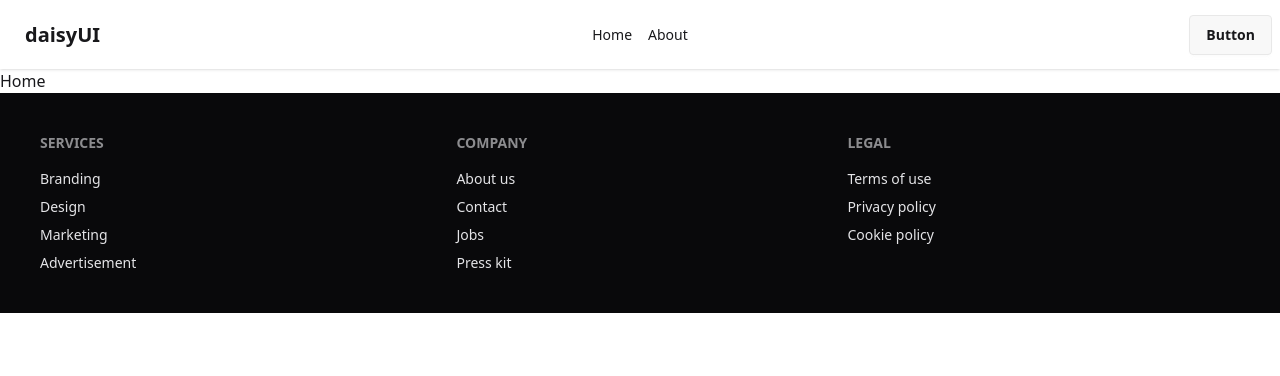
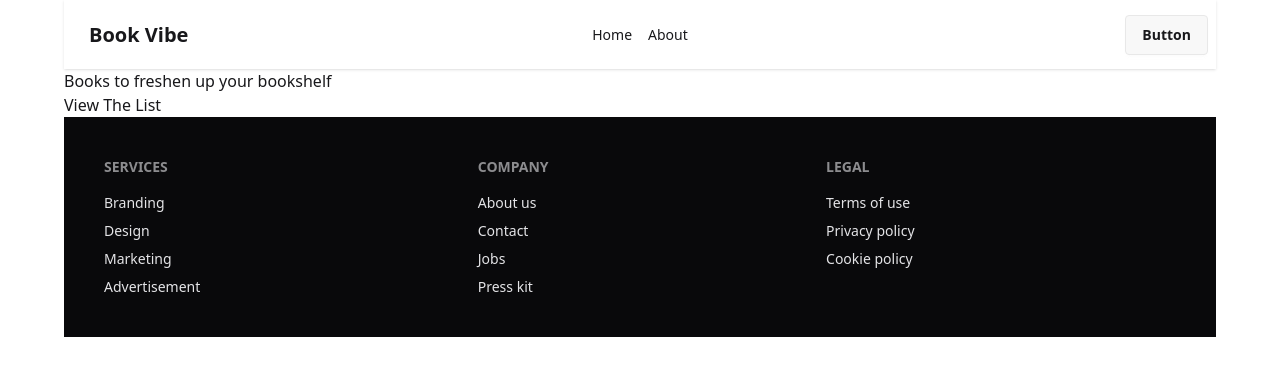
Before and after one commit to Jony2697/book-vibe, a React (Vite) app: page / in a window 1280 px wide. Shown: the top 376 px of the page. Built offline with nearby package versions, Linux system fonts and the light colour scheme.

Commit message:
assets added

```diff
--- /dev/null
+++ b/src/components/Banner/Banner.jsx
@@ -0,0 +1,17 @@
+import React from 'react';
+
+const Banner = () => {
+    return (
+        <div>
+            <div>
+                <h2>Books to freshen up your bookshelf</h2>
+                <button>View The List</button>
+            </div>
+            <div>
+
+            </div>
+        </div>
+    );
+};
+
+export default Banner;
--- a/src/components/Header/Navbar.jsx
+++ b/src/components/Header/Navbar.jsx
@@ -22,7 +22,7 @@ const Navbar = () => {
                         }
                     </ul>
                 </div>
-                <a className="btn btn-ghost text-xl">daisyUI</a>
+                <a className="btn btn-ghost text-xl">Book Vibe</a>
             </div>
             <div className="navbar-center hidden lg:flex">
                 <ul className="menu menu-horizontal px-1">
--- a/src/components/Home/Home.jsx
+++ b/src/components/Home/Home.jsx
@@ -1,9 +1,10 @@
 import React from 'react';
+import Banner from '../Banner/Banner';
 
 const Home = () => {
     return (
         <div>
-            <h1>Home</h1>
+            <Banner></Banner>
         </div>
     );
 };
--- a/src/pages/Root/Root.jsx
+++ b/src/pages/Root/Root.jsx
@@ -5,7 +5,7 @@ import Footer from '../../components/Footer/Footer';
 
 const Root = () => {
     return (
-        <div>
+        <div className='max-w-6xl mx-auto'>
             <Navbar></Navbar>
             <Outlet></Outlet>
             <Footer></Footer>
```
Also changed, not shown: src/assets/books.jpg (added), 1 other file (tests, documents, lock files or other folders).
